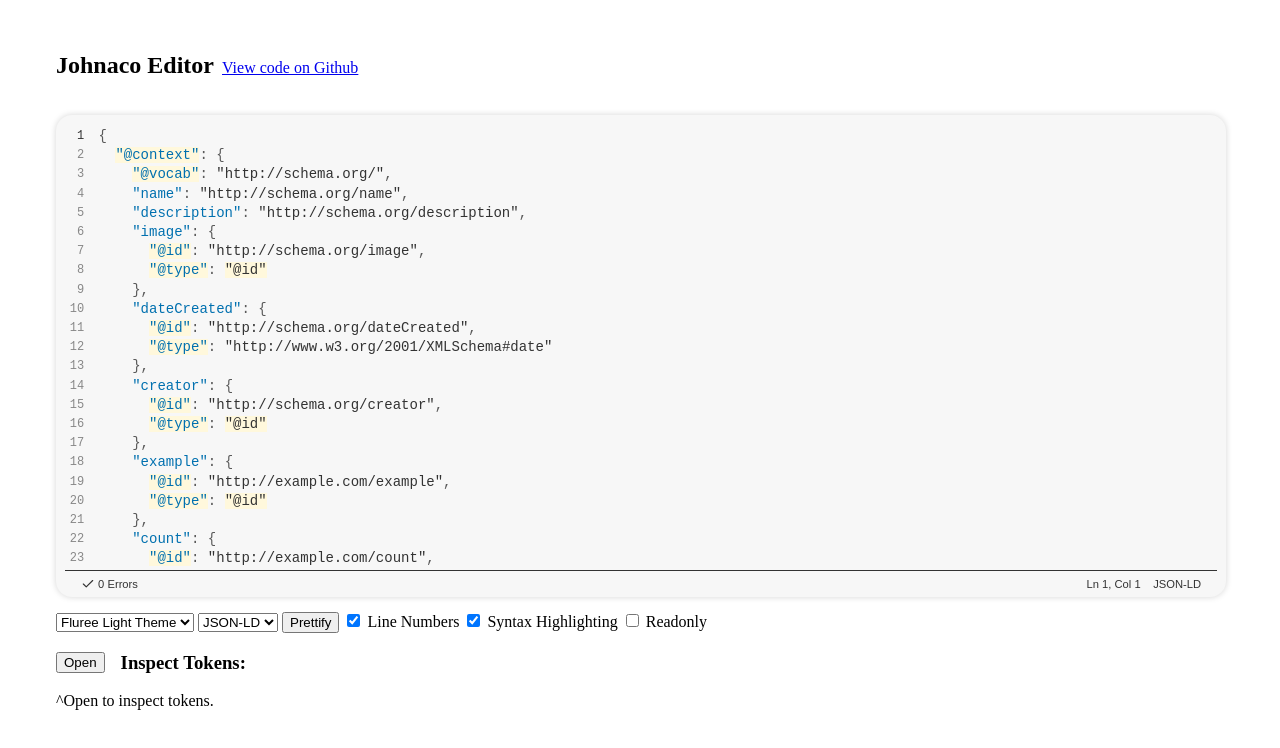
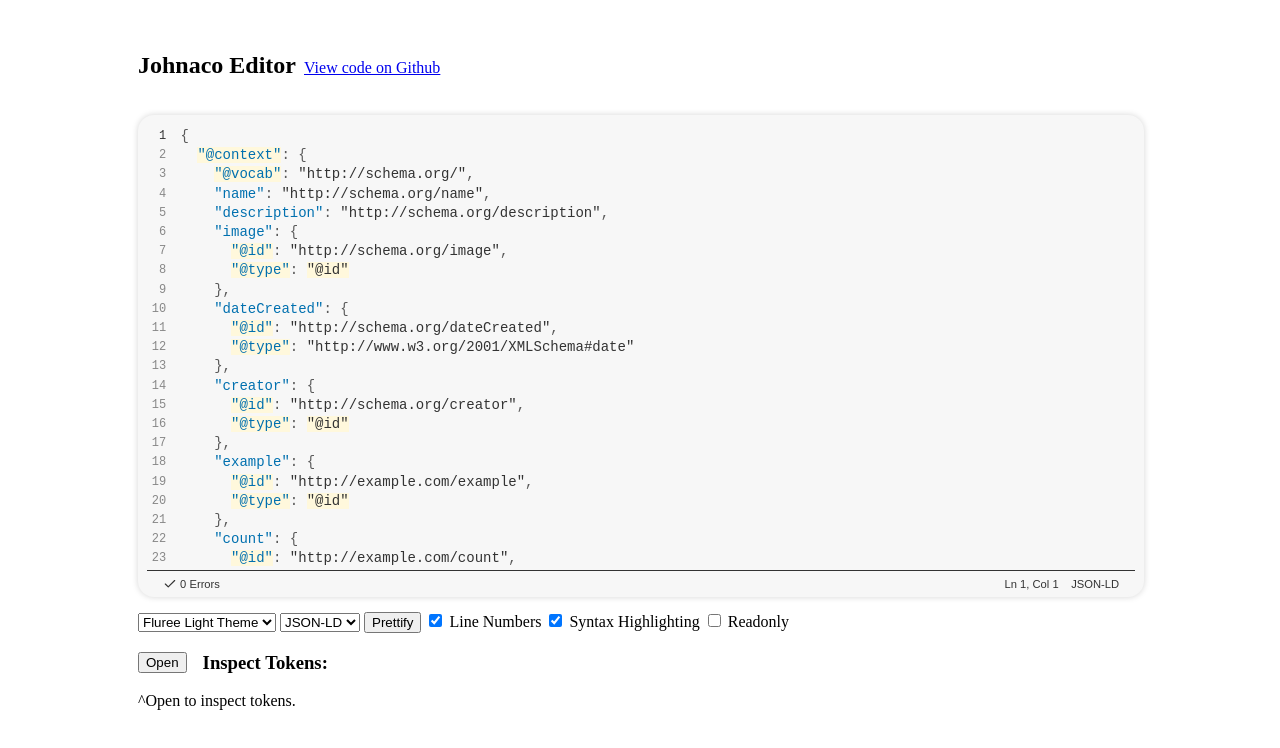
Before and after one commit to johncrowley-s2/fluree-editor, a React (Vite) app: page / in a window 1280 px wide. Shown: the top 748 px of the page. Built offline with nearby package versions, Linux system fonts and the light colour scheme; the HTML template or start-up script is replaced by a standard one.

Commit message:
container layout

```diff
--- a/src/App.tsx
+++ b/src/App.tsx
@@ -2,13 +2,10 @@ import { useEffect, useState } from "react";
 import Editor from "./components/Editor";
 import TokenInspector from "./components/TokenInspector";
 import Toolbar from "./components/Toolbar";
-import fuzzySearch from "./lib/fuzzySearch";
 import { ThemeProvider } from "./lib/hooks/useTheme";
 import { jld, sql } from "./lib/initValue";
 import * as jsonLd from "./lib/languages/json-ld";
 import { LanguageDefinition } from "./lib/languages/types";
-import { Token } from "./lib/tokenize";
-import { testSuggestions } from "./testSuggestions";
 
 function App() {
   const [value, setValue] = useState("");
@@ -27,6 +24,7 @@ function App() {
   }
 
   return (
+    <div style={{ maxWidth: "1100px", margin: "0 auto" }}>
       <ThemeProvider>
         <div
           style={{
@@ -76,6 +74,7 @@ function App() {
           <TokenInspector value={value} language={language} />
         </div>
       </ThemeProvider>
+    </div>
   );
 }
 
```
Lines whose indentation alone changed are shown as unchanged.
